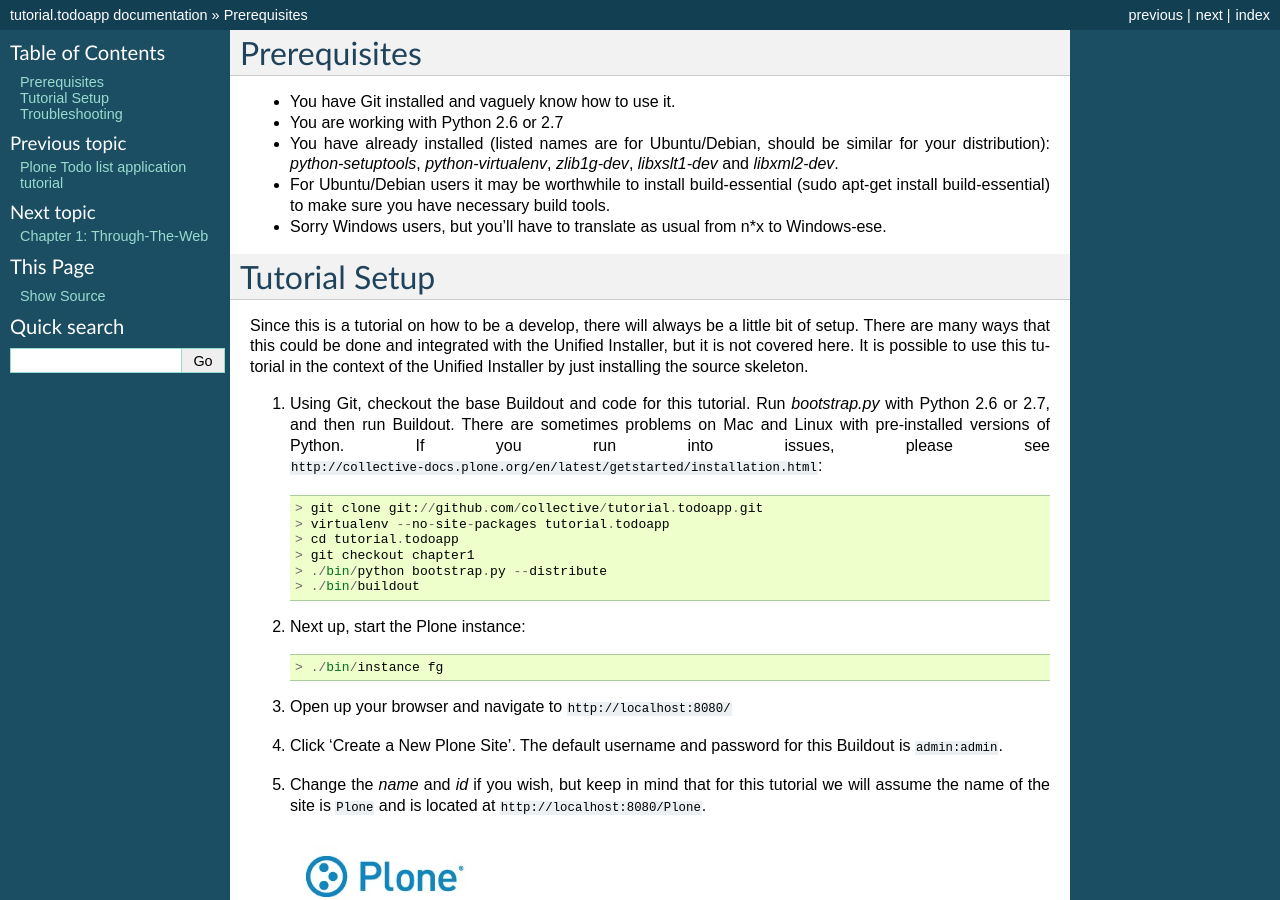
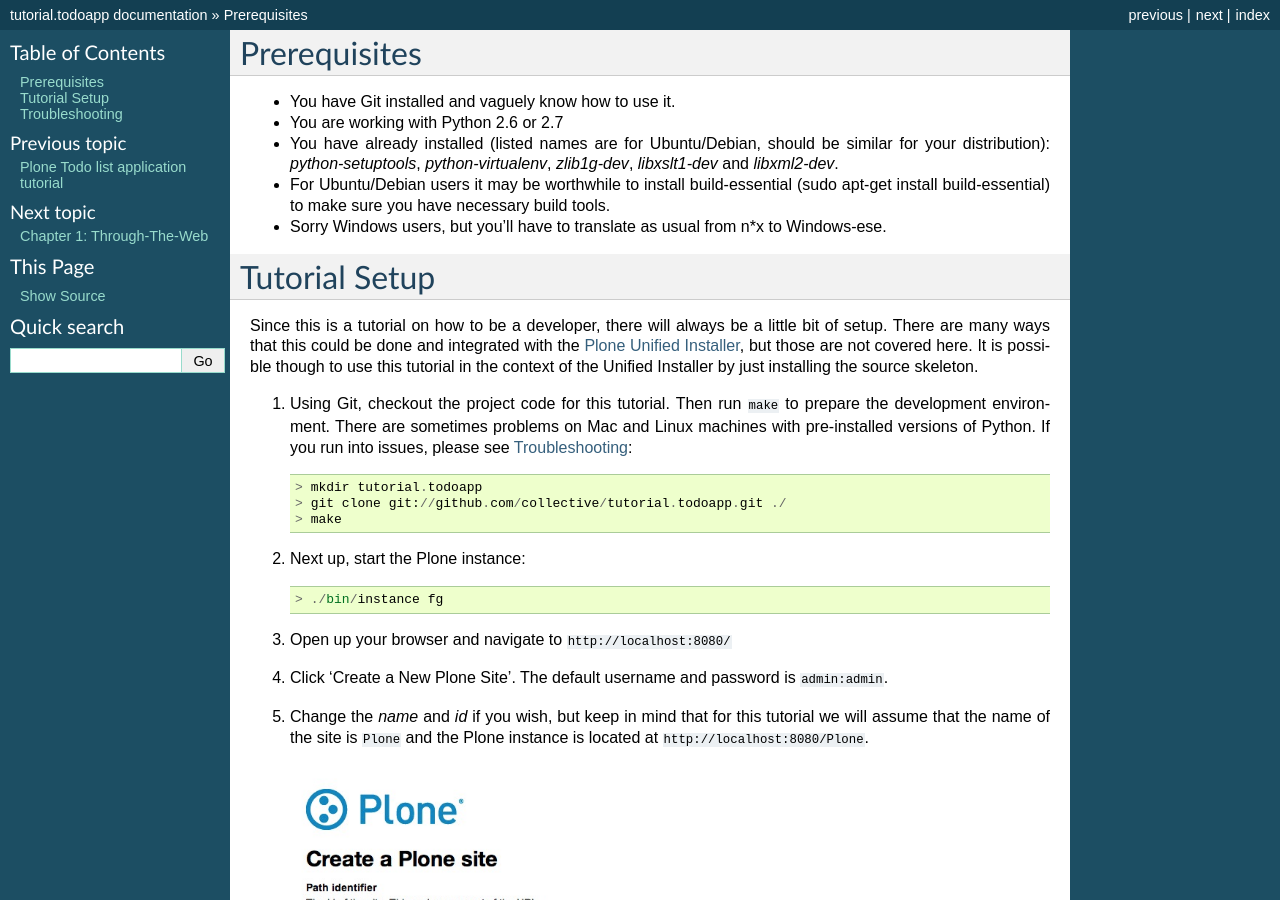
Before and after one commit to collective/tutorial.todoapp, a Sphinx documentation site: the page built from docs/chapter_0.rst, in a window 1280 px wide and 900 px high. Built offline with Sphinx 7.4.7, drawn with Linux system fonts in a browser that asks for light colours; some of the changed text lies outside the part shown.

Commit message:
chapter_0 proof-read

```diff
--- a/docs/chapter_0.rst
+++ b/docs/chapter_0.rst
@@ -23,40 +23,40 @@
 * Sorry Windows users, but you'll have to translate as usual from n*x to
   Windows-ese.
 
+
+.. _tutorial_setup:
+
 ==============
 Tutorial Setup
 ==============
 
-Since this is a tutorial on how to be a develop, there will always be a little
-bit of setup. There are many ways that this could be done and integrated with
-the Unified Installer, but it is not covered here. It is possible to use this
-tutorial in the context of the Unified Installer by just installing the source
-skeleton.
+Since this is a tutorial on how to be a developer, there will always be a
+little bit of setup. There are many ways that this could be done and integrated
+with the `Plone Unified Installer
+<https://plone.org/documentation/manual/installing-plone/installing-on-linux-unix-bsd/what-is-the-unified-installer>`_,
+but those are not covered here. It is possible though to use this tutorial in
+the context of the Unified Installer by just installing the source skeleton.
 
-#. Using Git, checkout the base Buildout and code for this tutorial. Run
-   `bootstrap.py` with Python 2.6 or 2.7, and then run Buildout. There are
-   sometimes problems on Mac and Linux with pre-installed versions of Python.
-   If you run into issues, please see
-   ``http://collective-docs.plone.org/en/latest/getstarted/installation.html``::
+#. Using Git, checkout the project code for this tutorial. Then run ``make``
+   to prepare the development environment. There are sometimes problems on Mac
+   and Linux machines with pre-installed versions of Python. If you run into
+   issues, please see :ref:`troubleshooting`::
 
-    > git clone git://github.com/collective/tutorial.todoapp.git
-    > virtualenv --no-site-packages tutorial.todoapp
-    > cd tutorial.todoapp
-    > git checkout chapter1
-    > ./bin/python bootstrap.py --distribute
-    > ./bin/buildout
+    > mkdir tutorial.todoapp
+    > git clone git://github.com/collective/tutorial.todoapp.git ./
+    > make
 
 #. Next up, start the Plone instance::
 
     > ./bin/instance fg
 
 #. Open up your browser and navigate to ``http://localhost:8080/``
-#. Click 'Create a New Plone Site'. The default username and password for this
-   Buildout is ``admin:admin``.
+#. Click 'Create a New Plone Site'. The default username and password is
+   ``admin:admin``.
 
 #. Change the `name` and `id` if you wish, but keep in mind that for this
-   tutorial we will assume the name of the site is ``Plone`` and is located at
-   ``http://localhost:8080/Plone``.
+   tutorial we will assume that the name of the site is ``Plone`` and the
+   Plone instance is located at ``http://localhost:8080/Plone``.
 
    .. image:: images/dexterity_extension.jpg
       :width: 400px
@@ -74,6 +74,8 @@
 
 Woot! Let's go.
 
+.. _troubleshooting:
+
 
 ===============
 Troubleshooting
@@ -84,11 +86,11 @@
 
 In case you don't have correct Python version or your system Python environment
 is broken (yes, I'm looking to you OSX), `buildout.python` gives you get out of
-jail free card. To install it, see
-`https://github.com/collective/buildout.python/blob/master/docs/INSTALL.txt`_.
+jail free card. To install it, see the
+`install docs <https://github.com/collective/buildout.python/blob/master/docs/INSTALL.txt>`_.
 Then use `buildout.python/python-2.7/bin/python bootstrap.py --distribute` step as
 in `Tutorial Setup` section and so on.
 
-If everything fails, it's time to use a virtual machine. See instructions
-at `https://github.com/plone/coredev.vagrant#installation`_ to prepare and try
-again with `Tutorial Setup` section.
+If everything fails, it's time to use a virtual machine. See `install steps
+<https://github.com/plone/coredev.vagrant#installation>`_ to prepare and try
+again with :ref:`tutorial_setup` section.
```
